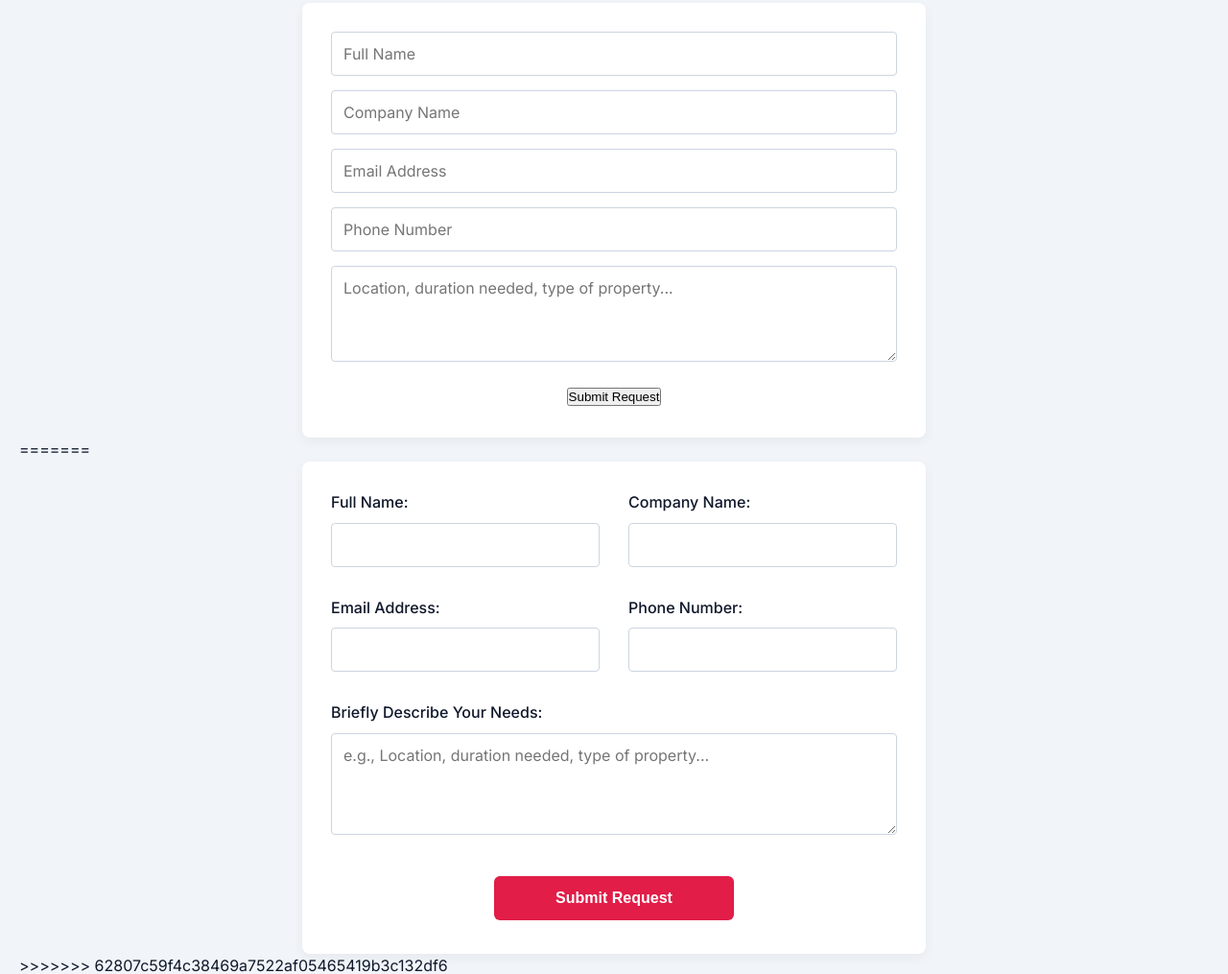
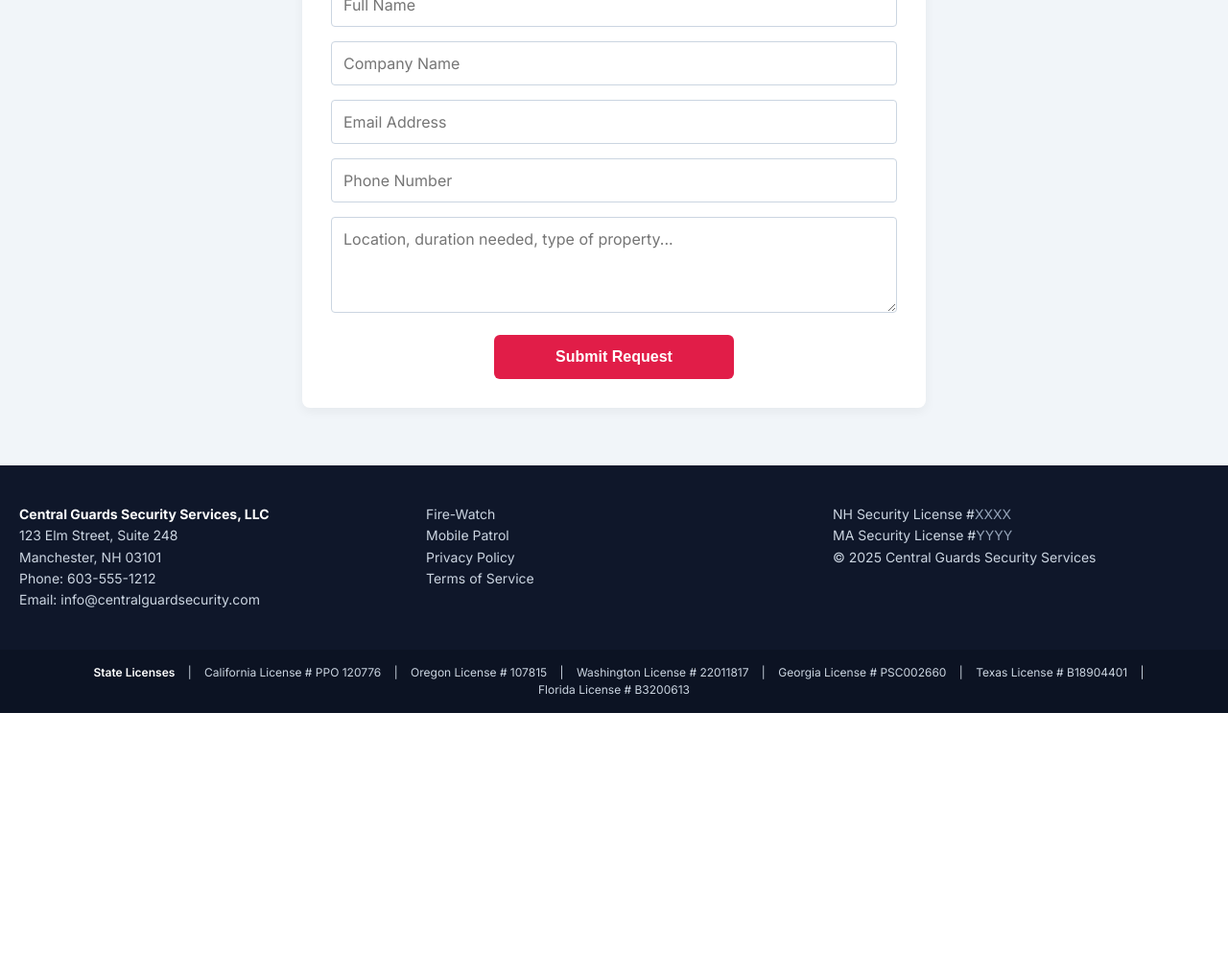
Before and after one commit to centralguards25/central-guards-site, a plain HTML site: page services/firewatch/index.html in a window 1280 px wide. Shown: the part 2169-3184 px from the top of the page at 96% size. After the commit the page ends 2957 px from the top, so only its background shows below. Drawn offline with Linux system fonts and the light colour scheme.

Commit message:
Updated formspree

```diff
--- a/services/firewatch/index.html
+++ b/services/firewatch/index.html
@@ -1,8 +1,6 @@
 <!DOCTYPE html>
 <html lang="en">
 <head>
-<<<<<<< HEAD
-=======
     <!-- Google Tag Manager -->
 <script>(function(w,d,s,l,i){w[l]=w[l]||[];w[l].push({'gtm.start':
 new Date().getTime(),event:'gtm.js'});var f=d.getElementsByTagName(s)[0],
@@ -10,7 +8,6 @@ j=d.createElement(s),dl=l!='dataLayer'?'&l='+l:'';j.async=true;j.src=
 'https://www.googletagmanager.com/gtm.js?id='+i+dl;f.parentNode.insertBefore(j,f);
 })(window,document,'script','dataLayer','GTM-KXSR94K');</script>
 <!-- End Google Tag Manager -->
->>>>>>> 62807c59f4c38469a7522af05465419b3c132df6
     <meta charset="UTF-8">
     <meta name="viewport" content="width=device-width, initial-scale=1.0">
     <title>Fire-Watch Security Services</title>
@@ -34,6 +31,7 @@ j=d.createElement(s),dl=l!='dataLayer'?'&l='+l:'';j.async=true;j.src=
             line-height: 1.6;
             color: #0f172a; /* Navy */
             background-color: #ffffff; /* White */
+            padding-bottom: 45px; /* Space for sticky footer on mobile */
         }
         /* Container */
         .container {
@@ -238,7 +236,7 @@ j=d.createElement(s),dl=l!='dataLayer'?'&l='+l:'';j.async=true;j.src=
                 line-height: 45px; /* Vertically center text */
             }
             body {
-                 padding-bottom: 45px;
+                 padding-bottom: 45px; /* Ensure content doesn't hide behind footer */
             }
         }
         /* Testimonial Styling */
@@ -324,18 +322,6 @@ j=d.createElement(s),dl=l!='dataLayer'?'&l='+l:'';j.async=true;j.src=
              color: #ffffff;
          }
 
-        @media (max-width: 768px) {
-             .footer-container {
-                 flex-direction:column;
-                 text-align: center;
-             }
-             .footer-license-bar span {
-                 margin: 3px 5px;
-                 display: block; /* Stack on mobile */
-             }
-        }
-
-<<<<<<< HEAD
         /* Form Styling Updates */
         .lead-form button[type="submit"] {
             /* Apply cta-button styles directly or create a new class */
@@ -372,10 +358,17 @@ j=d.createElement(s),dl=l!='dataLayer'?'&l='+l:'';j.async=true;j.src=
             text-align: center;
         }
 
-    </style>
-</head>
-<body>
-=======
+        @media (max-width: 768px) {
+             .footer-container {
+                 flex-direction:column;
+                 text-align: center;
+             }
+             .footer-license-bar span {
+                 margin: 3px 5px;
+                 display: block; /* Stack on mobile */
+             }
+        }
+
     </style>
 </head>
 <body>
@@ -383,7 +376,6 @@ j=d.createElement(s),dl=l!='dataLayer'?'&l='+l:'';j.async=true;j.src=
 <noscript><iframe src="https://www.googletagmanager.com/ns.html?id=GTM-KXSR94K"
 height="0" width="0" style="display:none;visibility:hidden"></iframe></noscript>
 <!-- End Google Tag Manager (noscript) -->
->>>>>>> 62807c59f4c38469a7522af05465419b3c132df6
     <!-- ===================== UTILITY BAR START ===================== -->
     <div class="utility-bar">
         <a href="/"><img class="site-logo" src="../../images/cgss-logo-white.png" alt="Central Guards Security Services Logo"></a>
@@ -509,7 +501,6 @@ height="0" width="0" style="display:none;visibility:hidden"></iframe></noscript>
         <div class="container">
             <h2 class="section-title">Request Your Free Fire-Watch Quote</h2>
             <p class="section-subtitle">Fill out the form below, and our security specialists will contact you shortly to discuss your fire-watch needs and provide a detailed quote.</p>
-<<<<<<< HEAD
             <div style="max-width: 650px; margin: 0 auto; background-color: #ffffff; padding: 30px; border-radius: 8px; box-shadow: 0 4px 12px rgba(0,0,0,0.05);">
                 <!-- BEGIN Quote Form -->
                 <form id="quote-form" action="https://formspree.io/f/xyzwyrar" method="POST" class="lead-form">
@@ -533,46 +524,14 @@ height="0" width="0" style="display:none;visibility:hidden"></iframe></noscript>
                 </div>
                 <!-- END Quote Form -->
             </div>
-=======
-            <form action="#" method="POST" class="lead-form" style="max-width: 650px; margin: 0 auto; background-color: #ffffff; padding: 30px; border-radius: 8px; box-shadow: 0 4px 12px rgba(0,0,0,0.05);">
-                 <input type="hidden" name="gclid" id="gclid" value="">
-                <div class="grid grid-cols-2">
-                    <div class="form-group">
-                        <label for="name">Full Name:</label>
-                        <input type="text" id="name" name="name" required>
-                    </div>
-                    <div class="form-group">
-                        <label for="company">Company Name:</label>
-                        <input type="text" id="company" name="company">
-                    </div>
-                </div>
-                <div class="grid grid-cols-2">
-                     <div class="form-group">
-                        <label for="email">Email Address:</label>
-                        <input type="email" id="email" name="email" required>
-                    </div>
-                    <div class="form-group">
-                        <label for="phone">Phone Number:</label>
-                        <input type="tel" id="phone" name="phone" required>
-                    </div>
-                </div>
-                <div class="form-group">
-                    <label for="message">Briefly Describe Your Needs:</label>
-                    <textarea id="message" name="message" rows="4" placeholder="e.g., Location, duration needed, type of property..."></textarea>
-                </div>
-                <div class="text-center">
-                    <button type="submit" class="cta-button" style="width: 100%; max-width: 250px; padding: 14px;">Submit Request</button>
-                </div>
-            </form>
->>>>>>> 62807c59f4c38469a7522af05465419b3c132df6
         </div>
     </section>
     <!-- ===================== LEAD FORM SECTION END ===================== -->
 
     <!-- ===================== FOOTER SECTION START ===================== -->
-    <footer class="footer">
+    <footer class="footer" itemscope itemtype="https://schema.org/Organization">
         <div class="footer-main">
-            <div class="footer-container" itemscope itemtype="https://schema.org/Organization">
+            <div class="footer-container">
                 <meta itemprop="name" content="Central Guards Security Services, LLC">
                 <div class="footer-col" id="footer-company">
                     <strong itemprop="name">Central Guards Security Services, LLC</strong><br>
@@ -620,6 +579,7 @@ height="0" width="0" style="display:none;visibility:hidden"></iframe></noscript>
     </div>
     <!-- ===================== STICKY MOBILE FOOTER END ===================== -->
 
+    <!-- Keep existing GCLID script -->
     <script>
         // GCLID tracking
         const urlParams = new URLSearchParams(window.location.search);
@@ -636,7 +596,6 @@ height="0" width="0" style="display:none;visibility:hidden"></iframe></noscript>
             currentYearSpan.textContent = new Date().getFullYear();
         }
     </script>
-<<<<<<< HEAD
 
     <!-- New Form Submission Script -->
     <script>
@@ -662,7 +621,3 @@ height="0" width="0" style="display:none;visibility:hidden"></iframe></noscript>
     </script>
 </body>
 </html>
-=======
-</body>
-</html>
->>>>>>> 62807c59f4c38469a7522af05465419b3c132df6
```
